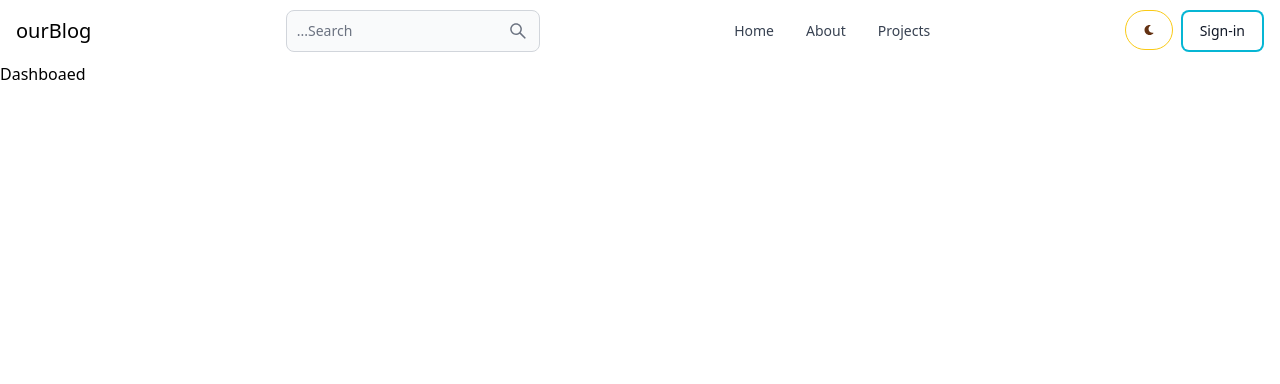
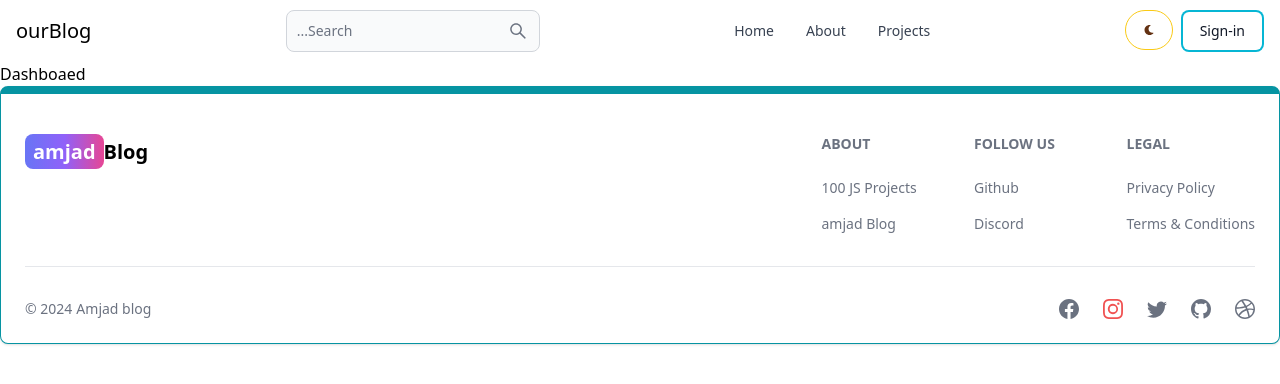
Before and after one commit to arfaz77/our-blog, a React (Vite) app in the folder client/: page /dashboard in a window 1280 px wide. Shown: the top 384 px of the page. Built offline with nearby package versions, Linux system fonts and the light colour scheme.

Commit message:
created footer

```diff
--- a/client/src/App.jsx
+++ b/client/src/App.jsx
@@ -6,6 +6,8 @@
 import Dashboaed from "./pages/Dashboaed"
 import Header from "./components/Header"
 import { About } from "./pages/about"
+import FooterComp from "./components/Footer"
+
 export default function Main() {
   return (
     <BrowserRouter>
@@ -17,6 +19,7 @@
             <Route path="/about" element={<About/>}/>
             <Route path="/dashboard" element={<Dashboaed/>}/>
         </Routes>
+        <FooterComp/>
     </BrowserRouter>
   )
 }
--- /dev/null
+++ b/client/src/components/Footer.jsx
@@ -0,0 +1,81 @@
+import { Footer } from 'flowbite-react';
+import { Link } from 'react-router-dom';
+import { BsFacebook, BsInstagram, BsTwitter, BsGithub, BsDribbble } from 'react-icons/bs';
+export default function FooterComp() {
+  return (
+    <Footer container className='border border-t-8 border-teal-500'>
+      <div className='w-full max-w-7xl mx-auto'>
+        <div className='grid w-full justify-between sm:flex md:grid-cols-1'>
+          <div className='mt-5'>
+            <Link
+              to='/'
+              className='self-center whitespace-nowrap text-lg sm:text-xl font-semibold dark:text-white'
+            >
+              <span className='px-2 py-1 bg-gradient-to-r from-indigo-500 via-purple-500 to-pink-500 rounded-lg text-white'>
+                amjad
+              </span>
+              Blog
+            </Link>
+          </div>
+          <div className='grid grid-cols-2 gap-8 mt-4 sm:grid-cols-3 sm:gap-6'>
+            <div>
+              <Footer.Title title='About' />
+              <Footer.LinkGroup col>
+                <Footer.Link
+                  href='https://www.100jsprojects.com'
+                  target='_blank'
+                  rel='noopener noreferrer'
+                >
+                  100 JS Projects
+                </Footer.Link>
+                <Footer.Link
+                  href='/about'
+                  target='_blank'
+                  rel='noopener noreferrer'
+                >
+                  amjad Blog
+                </Footer.Link>
+              </Footer.LinkGroup>
+            </div>
+            <div>
+              <Footer.Title title='Follow us' />
+              <Footer.LinkGroup col>
+                <Footer.Link
+                  href='https://www.github.com/sahandghavidel'
+                  target='_blank'
+                  rel='noopener noreferrer'
+                >
+                  Github
+                </Footer.Link>
+                <Footer.Link href='#'>Discord</Footer.Link>
+              </Footer.LinkGroup>
+            </div>
+            <div>
+              <Footer.Title title='Legal' />
+              <Footer.LinkGroup col>
+                <Footer.Link href='#'>Privacy Policy</Footer.Link>
+                <Footer.Link href='#'>Terms &amp; Conditions</Footer.Link>
+              </Footer.LinkGroup>
+            </div>
+          </div>
+        </div>
+        <Footer.Divider />
+        <div className='w-full sm:flex sm:items-center sm:justify-between'>
+          <Footer.Copyright
+            href='#'
+            by="Amjad blog"
+            year={new Date().getFullYear()}
+          />
+          <div className="flex gap-6 sm:mt-0 mt-4 sm:justify-center">
+            <Footer.Icon href='#' icon={BsFacebook}/>
+            <Footer.Icon href='#' icon={BsInstagram} className='text-red-500'/>
+            <Footer.Icon href='#' icon={BsTwitter}/>
+            <Footer.Icon href='https://github.com/arfaz77' icon={BsGithub}/>
+            <Footer.Icon href='#' icon={BsDribbble}/>
+
+          </div>
+        </div>
+      </div>
+    </Footer>
+  );
+}
--- a/client/src/pages/Signup.jsx
+++ b/client/src/pages/Signup.jsx
@@ -43,7 +43,7 @@
         <div className='flex-1'>
           <Link to='/' className='font-bold dark:text-white text-4xl'>
             <span className='px-2 py-1 bg-gradient-to-r from-indigo-500 via-purple-500 to-pink-500 rounded-lg text-white'>
-              Sahand's
+              amjad
             </span>
             Blog
           </Link>
```
